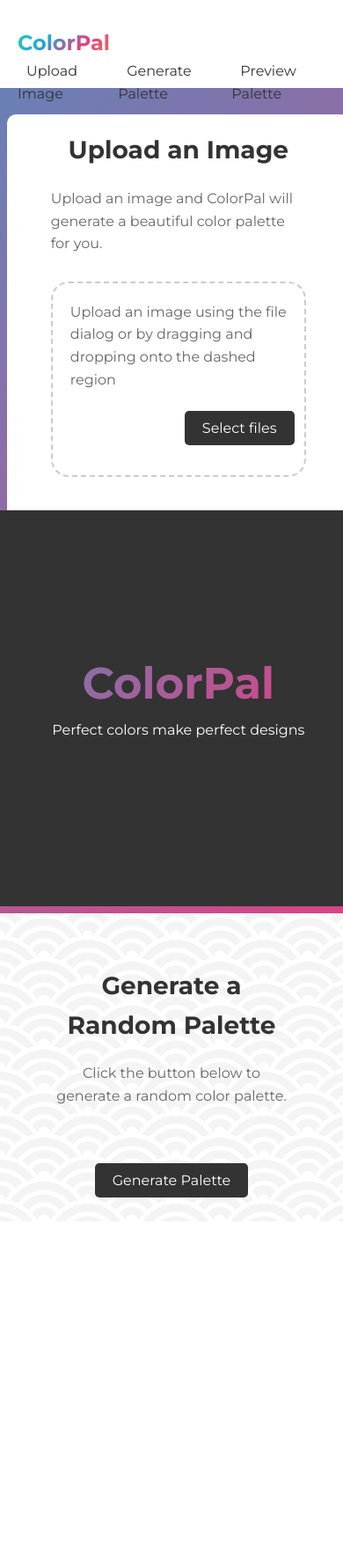
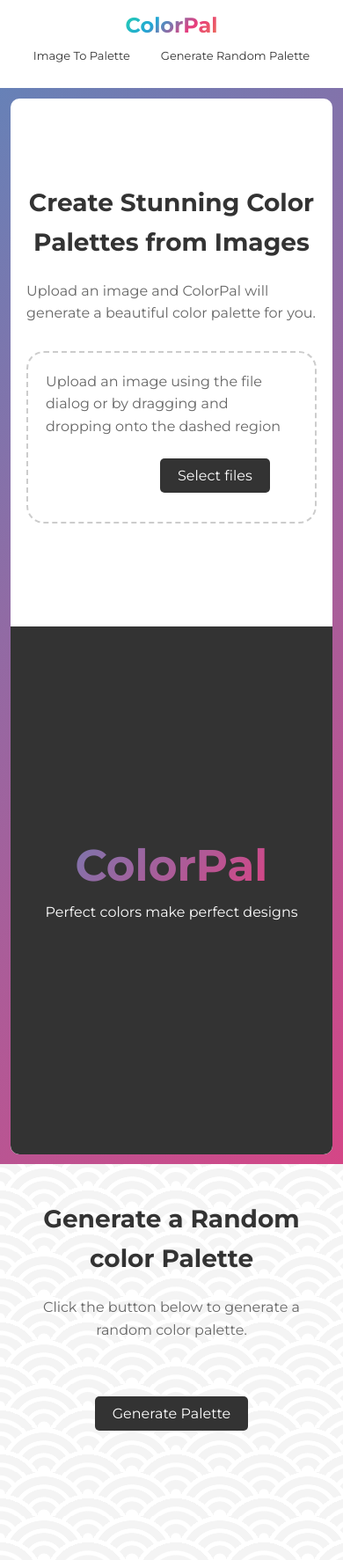
Before and after one commit to djaxchi/ColorPal, a Flask app: page / in a window 390 px wide; the page is wider, and only the part inside the window is pictured. Shown: that part at 88% size. Before the commit the page ends 1361 px from the top of that part, so only its background shows below. Run offline with Flask 2, Linux system fonts and the light colour scheme.

Commit message:
some corrections

```diff
--- a/static/script.js
+++ b/static/script.js
@@ -328,6 +328,7 @@ function makeDraggable(circle, ctx, imgWidth, imgHeight, imgRect) {
   let isDragging = false;
   let startX, startY, initialX, initialY;
 
+  // Mouse down (Desktop)
   circle.addEventListener('mousedown', (e) => {
       isDragging = true;
       initialX = parseInt(circle.style.left, 10);
@@ -337,6 +338,17 @@ function makeDraggable(circle, ctx, imgWidth, imgHeight, imgRect) {
       circle.style.transition = 'none';
   });
 
+  // Touch start (Mobile)
+  circle.addEventListener('touchstart', (e) => {
+      isDragging = true;
+      initialX = parseInt(circle.style.left, 10);
+      initialY = parseInt(circle.style.top, 10);
+      startX = e.touches[0].clientX; // Get touch point
+      startY = e.touches[0].clientY; // Get touch point
+      circle.style.transition = 'none';
+  }, { passive: false });
+
+  // Mouse move (Desktop)
   document.addEventListener('mousemove', (e) => {
       if (!isDragging) return;
 
@@ -346,7 +358,7 @@ function makeDraggable(circle, ctx, imgWidth, imgHeight, imgRect) {
       const newX = initialX + dx;
       const newY = initialY + dy;
 
-      if (newX >= 0 && newX <= imgRect.width&&
+      if (newX >= 0 && newX <= imgRect.width &&
           newY >= 0 && newY <= imgRect.height) {
           circle.style.left = `${newX}px`;
           circle.style.top = `${newY}px`;
@@ -355,12 +367,39 @@ function makeDraggable(circle, ctx, imgWidth, imgHeight, imgRect) {
       }
   });
 
+  // Touch move (Mobile)
+  document.addEventListener('touchmove', (e) => {
+      if (!isDragging) return;
+      e.preventDefault(); // Prevent default touch actions like scrolling
+
+      const dx = e.touches[0].clientX - startX;
+      const dy = e.touches[0].clientY - startY;
+
+      const newX = initialX + dx;
+      const newY = initialY + dy;
+
+      if (newX >= 0 && newX <= imgRect.width &&
+          newY >= 0 && newY <= imgRect.height) {
+          circle.style.left = `${newX}px`;
+          circle.style.top = `${newY}px`;
+
+          updateColor(circle, ctx, imgWidth, imgHeight, newX, newY);
+      }
+  }, { passive: false });
+
+  // Mouse up (Desktop)
   document.addEventListener('mouseup', () => {
       isDragging = false;
-      circle.style.transition = '';
+      circle.style.transition = 'all 0.3s ease'; // Optional: Add smooth transition after dragging ends
   });
 
+  // Touch end (Mobile)
+  document.addEventListener('touchend', () => {
+      isDragging = false;
+      circle.style.transition = 'all 0.3s ease'; // Optional: Add smooth transition after dragging ends
+  });
 }
+
 
 
 function updateColor(circle, ctx, imgWidth, imgHeight, x, y) {
--- a/static/style.css
+++ b/static/style.css
@@ -3,6 +3,10 @@
     margin: 0;
     padding: 0;
     box-sizing: border-box;
+}
+
+html {
+    scroll-behavior: smooth;
 }
 
 body {
@@ -31,6 +35,7 @@ header {
     left: 0;
     width: 100%;
     height: 100px;
+    z-index: 20;
 }
 
 #header-filler{
@@ -241,7 +246,7 @@ input[type="file"] {
     flex-direction: row;
     justify-content: center;
     margin-bottom: 20px;
-    overflow: hidden;
+    overflow: overlay;
 }
 
 #random-palette {
@@ -250,6 +255,7 @@ input[type="file"] {
     flex-direction: row;
     justify-content: center;
     margin-bottom: 40px;
+    overflow: overlay;
 }
 
 #gallery {
@@ -457,27 +463,94 @@ input[type="file"] {
     background-color: #555;
 }
 
-@media (max-width:950px) {
+@media (max-width:850px) {
+    main{
+        margin-top: 0px;
+    }
+    header {
+        overflow: hidden;
+        position: relative;
+    }
+    #header-filler{
+        display: none;
+    }
     section {
-        flex-direction: column; /* Stack the divs vertically */
+        flex-direction: column;
+        width: 90%;
 
     }
+
+    #modal-overlay {
+        width: 100%;
+        height: 100%;
+        border-top-right-radius: 0px;
+        border-bottom-left-radius: 10px;
+    }
     .upload-section{
-        width: 100%;
-        height: 900px;
+        height: 1200px;
+        width:94%;
+        margin: 3%;
     }
 
 
     #output {
         height: 50%;
-        width: 100%;
+        width:100%;
+        min-width: 0px;
+        border-bottom-left-radius: 10px;
     }
     #drop-container {
         height: 50%;
-        width: 100%;
+        width:90%;
+        padding: 0px;
     }
 
     #modal-overlay::before {
         border-top-left-radius: 0px;
     }
+
+    .random-palette-section {
+        height: 450px;
+        width: 100%;
+    }
+
+    .container {
+        width: 100%;
+        padding: 0;
+    }
+
+    #palette{
+        justify-content: center;
+        overflow: overlay;
+        width: 100%;
+    }
+    #random-palette{
+        justify-content: flex-start;
+        overflow: overlay;
+        width: 100%;
+    }
+    .color-swatch {
+        width: 60px;
+        height: 60px;
+    }
+    .color-copie {
+        width: 30px;
+        height: 60px;
+    }
+    .color-swatch span {
+        margin-bottom: 5px;
+        font-size: 11px;
+    }
+
+    header .container{
+        display: flex;
+        flex-direction: column;
+        align-items: center;
+    }
+    ul{
+        margin: 5px;
+    }
+    li{
+        font-size: 13px;
+    }
 }
--- a/templates/index.html
+++ b/templates/index.html
@@ -3,9 +3,26 @@
 <head>
     <meta charset="UTF-8">
     <meta name="viewport" content="width=device-width, initial-scale=1.0">
-    <title>ColorPal - Create Beautiful Color Palettes</title>
+    <title>ColorPal - The Ultimate Free Color Palette Generator</title>
+    <meta name="description" content="Create stunning color palettes with ColorPal. Upload images and generate color schemes for web design, graphic design, and more. Free and easy-to-use color palette generator from images.">
     <link href="https://fonts.googleapis.com/css2?family=Montserrat:wght@400;700&display=swap" rel="stylesheet">
     <link rel="stylesheet" href="{{ url_for('static', filename='style.css') }}">
+    <script type="application/ld+json">
+        {
+          "@context": "http://schema.org",
+          "@type": "WebApplication",
+          "name": "ColorPal",
+          "url": "https://www.colorpal.com",
+          "description": "Create stunning color palettes from uploaded images. Use ColorPal for web design, branding, and creative projects.",
+          "applicationCategory": "Design",
+          "operatingSystem": "All",
+          "creator": {
+            "@type": "Organization",
+            "name": "ColorPal"
+          }
+        }
+        </script>
+
 </head>
 <body>
     <header>
@@ -13,9 +30,8 @@
             <div class="logo">ColorPal</div>
             <nav>
                 <ul>
-                    <li><a href="#">Upload Image</a></li>
-                    <li><a href="#">Generate Palette</a></li>
-                    <li><a href="#">Preview Palette</a></li>
+                    <li><a href="#drop-container">Image To Palette</a></li>
+                    <li><a href="#generate-palette-button">Generate Random Palette</a></li>
                 </ul>
             </nav>
         </div>
@@ -25,7 +41,7 @@
     <main>
         <section class="upload-section">
             <div id="drop-container">
-                <h1>Upload an Image</h1>
+                <h1 style="text-align: center;">Create Stunning Color Palettes from Images</h1>
                 <p>Upload an image and ColorPal will generate a beautiful color palette for you.</p>
                 <div id="drop-area">
                     <form class="my-form">
@@ -55,7 +71,7 @@
 
         <section class="random-palette-section">
             <div class="container">
-                <h1>Generate a Random Palette</h1>
+                <h1>Generate a Random color Palette</h1>
                 <p>Click the button below to generate a random color palette.</p>
                 <div id="random-palette"></div>
                 <label class="button" id="generate-palette-button">Generate Palette</button>
```
